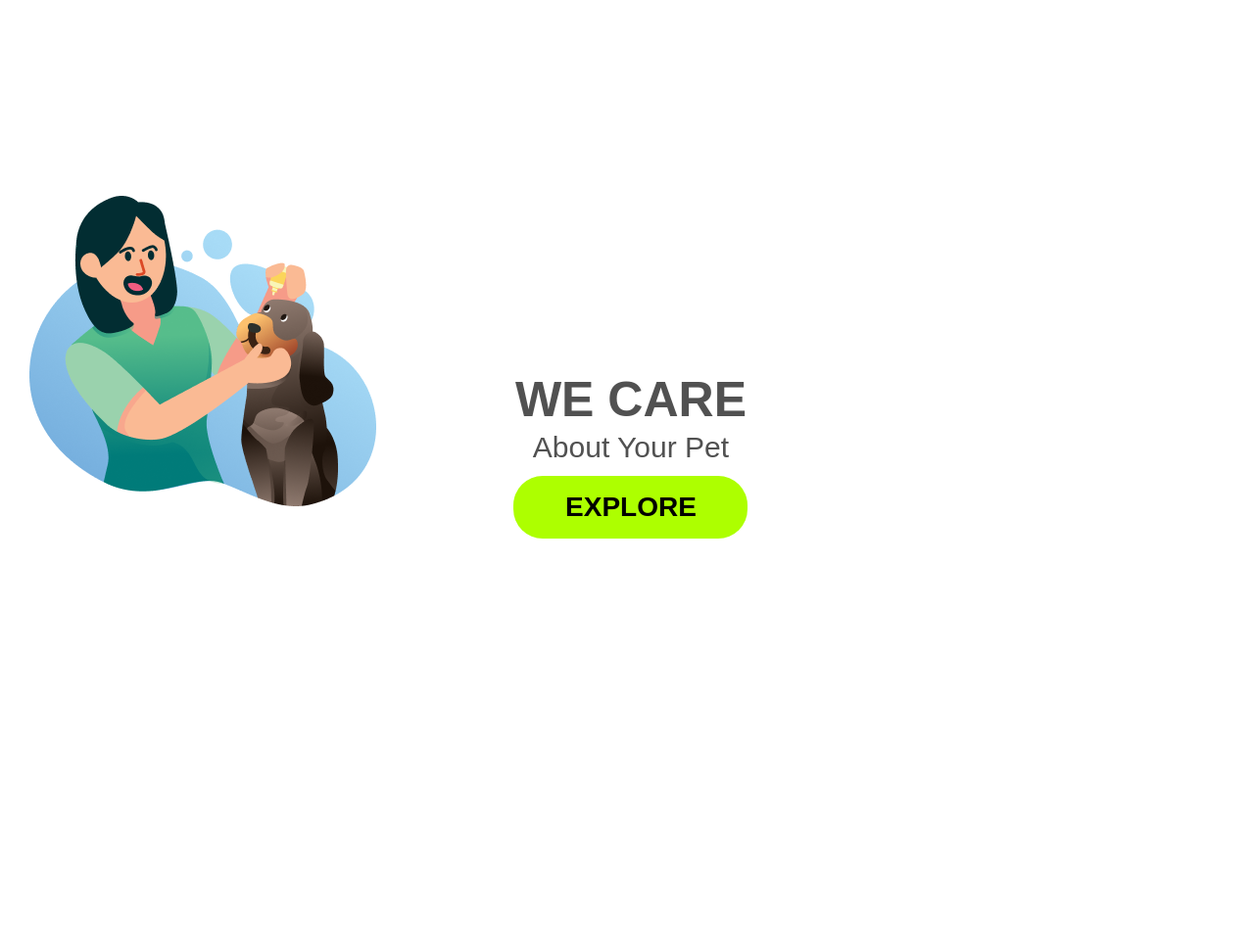
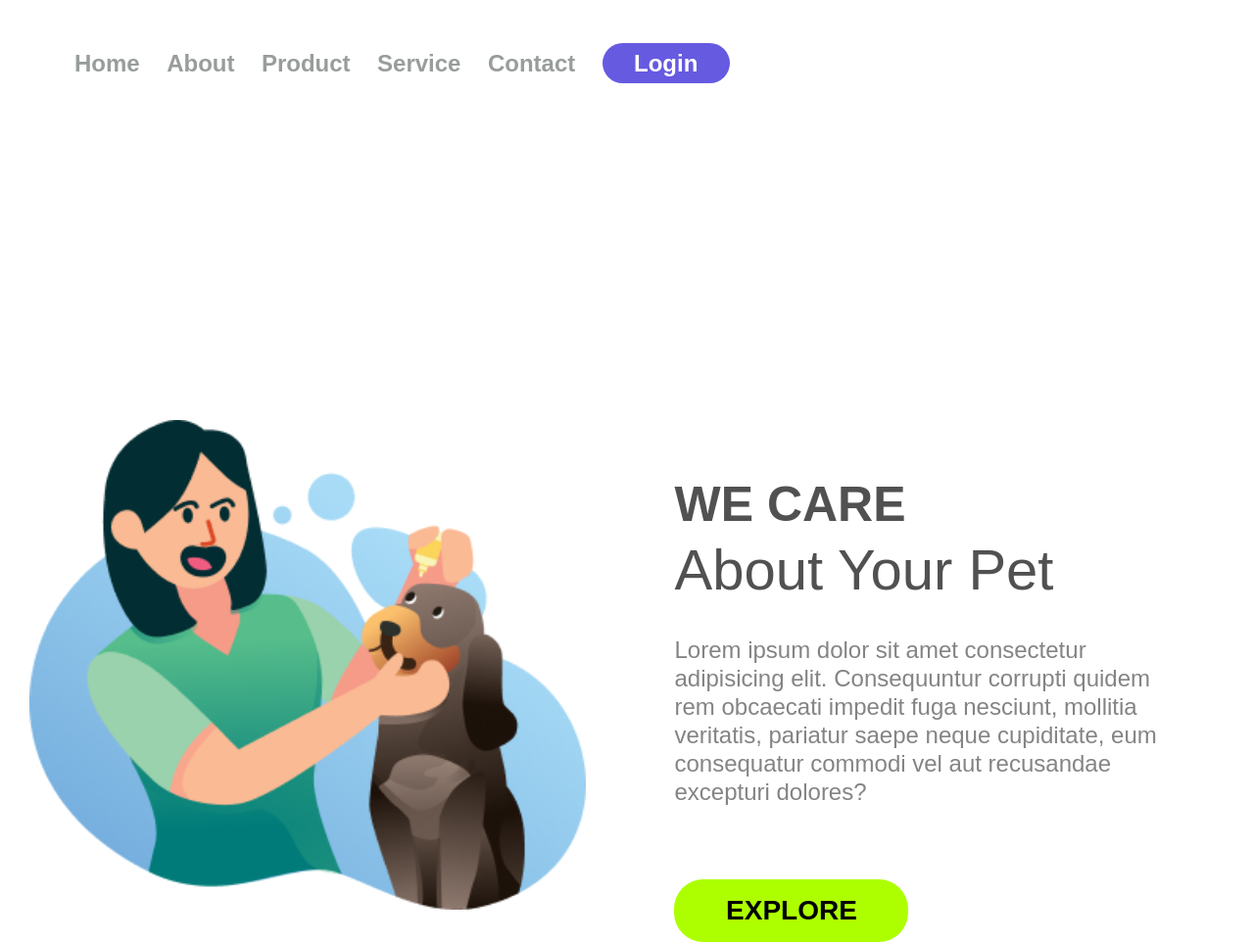
Before and after one commit to Julianaaraujo20/Projeto-1, a plain HTML site: page index.html in a window 1280 px wide. Shown: the whole page at 98% size. Before the commit the page ends 800 px from the top, so only its background shows below. Drawn offline with Linux system fonts and the light colour scheme.

Commit message:
alteração

```diff
--- a/styles.css
+++ b/styles.css
@@ -33,8 +33,8 @@ header {
 
 
 .Logo-image {
-    width: 354px;
-    height: 317px;
+    width: 568px;
+    height: 500px;
     margin-left:30px;
     display: inline-block;
     margin-top: 200px;
@@ -83,35 +83,3 @@ p {
     line-height: 34px;
     margin-top: 10px;
 }
-
-@media screen and (max-widdth: 900px) {
-    .left {
-        padding: 40px;
-        margin: 50px;
-    }
-}
-    header{
-        display: none;
-    }
-    p {
-        display: none;
-    }
-    h1{
-        text-align: center;
-        font-size: 50px;
-        line-height: 61px;
-        letter-spacing: 0em;
-
-}
-    img {
-
-        border-radius: 50px;
-        margin: 50px 50px 50px 50px;
-
-}
-    h2 {
-        text-align: center;
-        font-size: 30px;
-        line-height: 36.57px;
-        letter-spacing: 0em;
- }
```
